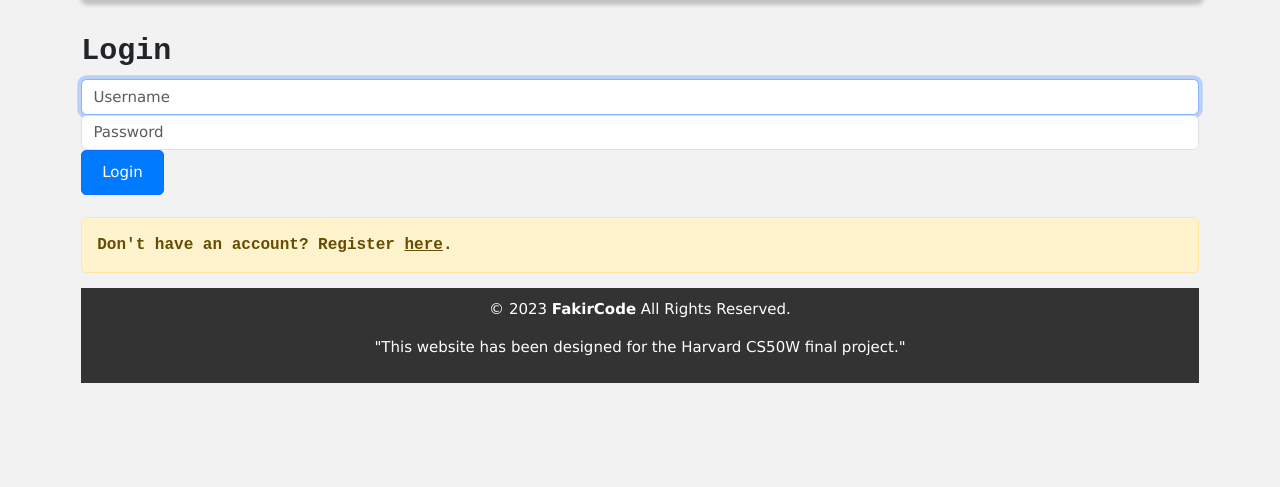
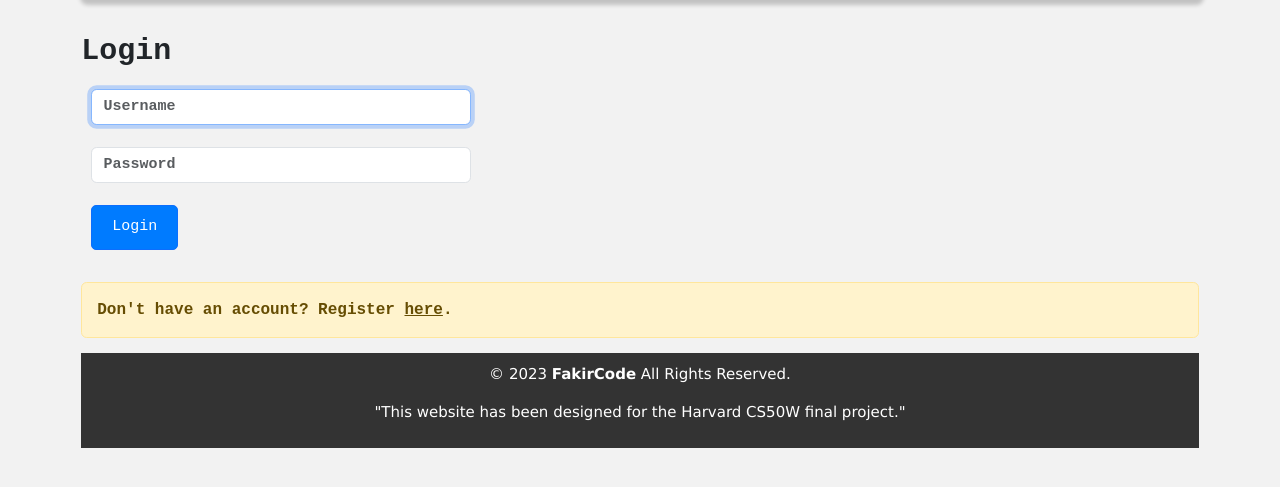
Before and after one commit to FakirHerif/capstone-cs50w, a Django app: page /login in a window 1280 px wide. Shown: the part 109-596 px from the top of the page. Run offline with Django 3.2, Linux system fonts and the light colour scheme; data comes from the database, SQL or seed files in the repository; some libraries are stand-ins or nearby versions.

Commit message:
the form on the login page is styled

```diff
--- a/capstone/static/capstone/styles.css
+++ b/capstone/static/capstone/styles.css
@@ -392,3 +392,10 @@ footer {
     font-family: 'Courier New', Courier, monospace;
     font-weight: bold;
 }
+
+.containerLogin {
+    max-width: 400px;
+    padding: 10px;
+    font-family: 'Courier New', Courier, monospace;
+    font-weight: bold;
+}
--- a/capstone/templates/capstone/login.html
+++ b/capstone/templates/capstone/login.html
@@ -4,7 +4,7 @@
 
     <h2 style="font-family: 'Courier New', Courier, monospace;
     font-weight: bold;">Login</h2>
-
+<div class="containerLogin">
     {% if message %}
         <div class="alert alert-danger allWarnings">
             <strong>{{ message }}</strong>
@@ -14,18 +14,21 @@
     <form action="{% url 'login' %}" method="post">
         {% csrf_token %}
         <div class="form-group">
-            <input autofocus class="form-control" type="text" name="username" placeholder="Username">
+            <input autofocus class="form-control" type="text" name="username" placeholder="Username" style="font-weight: bold;">
         </div>
+        <br>
         <div class="form-group">
-            <input class="form-control" type="password" name="password" placeholder="Password">
+            <input class="form-control" type="password" name="password" placeholder="Password" style="font-weight: bold;">
         </div>
+        <br>
         <input class="btn btn-primary" type="submit" value="Login">
     </form>
-
+</div>
 <br>
 
     <div class="alert alert-warning allWarnings">
         <strong>Don't have an account?</strong> Register <a href="{% url 'register' %}" class="alert-link">here</a>.
     </div>
 
+
 {% endblock %}
```
